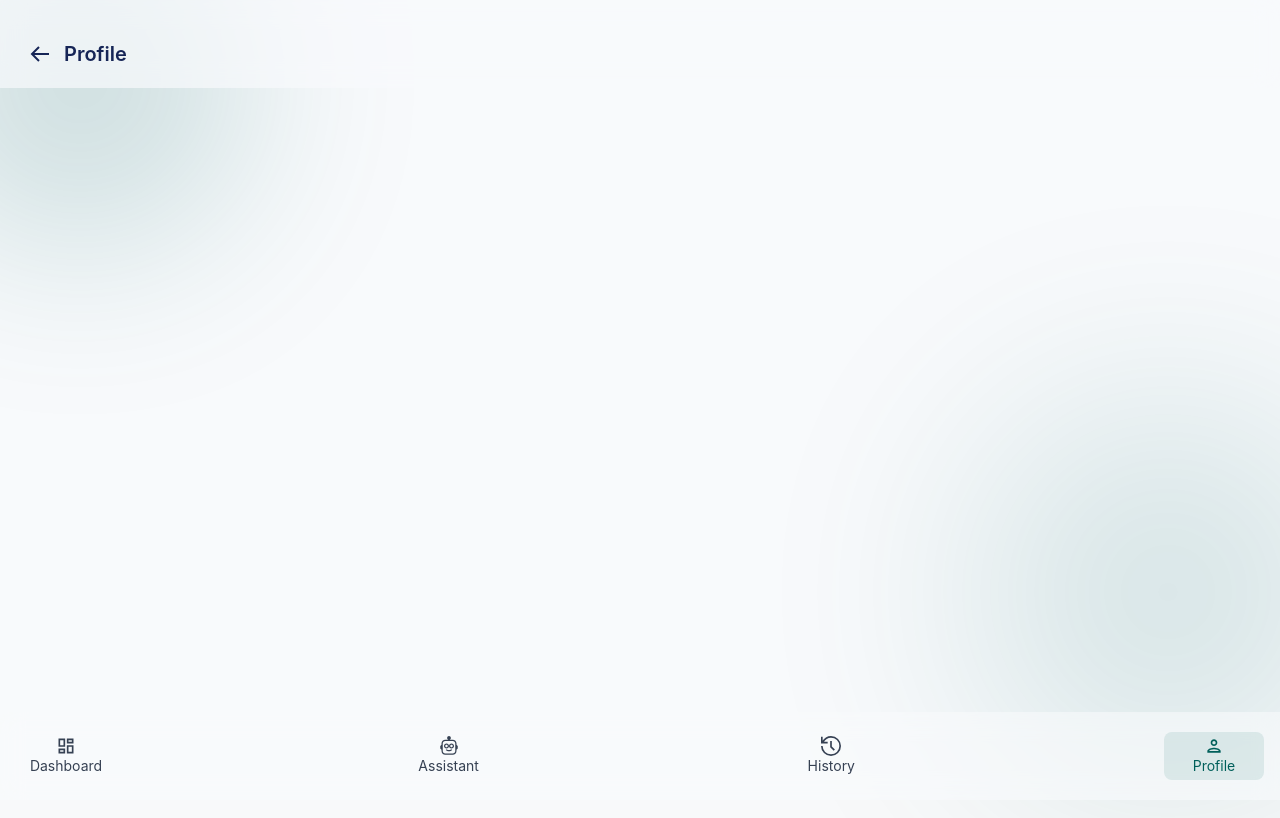
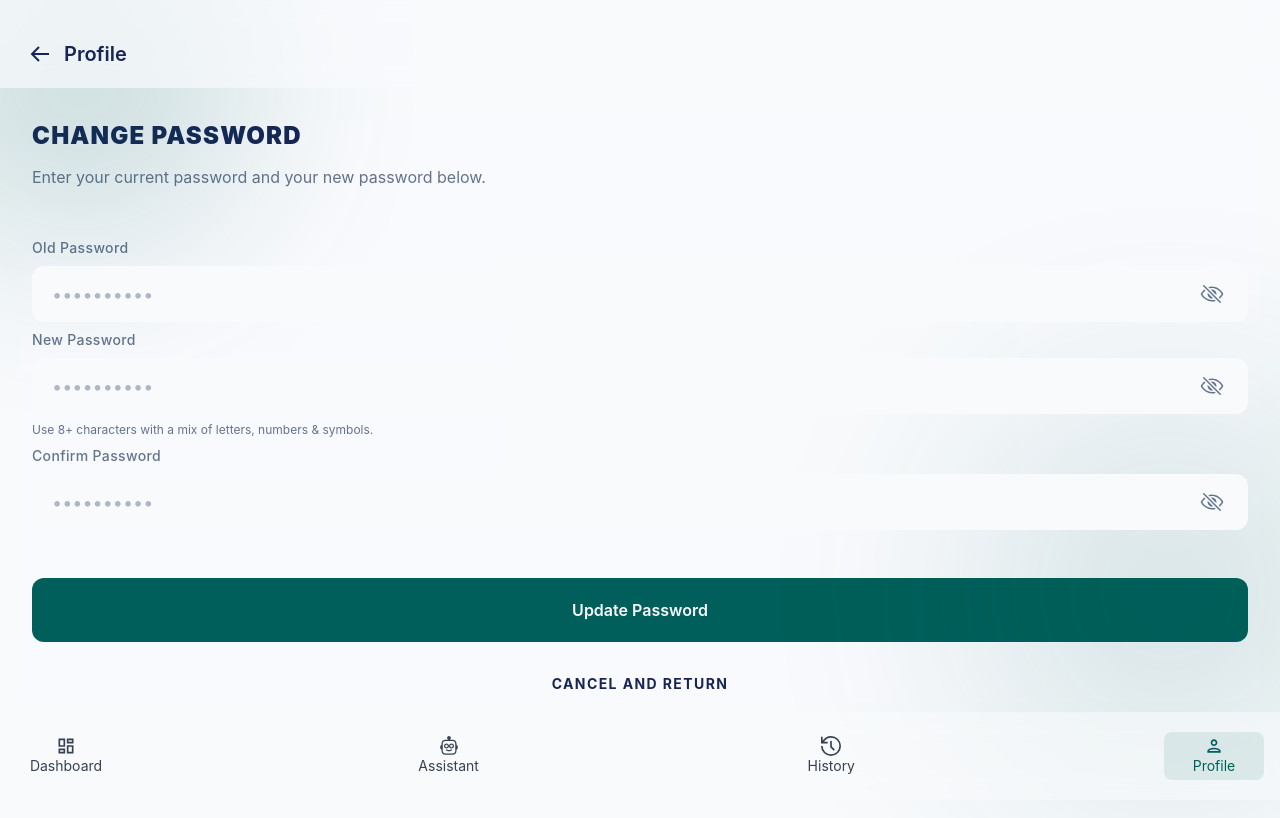
Before and after one commit to ak7prisma/cash-flow-intelligence, a React (Vite) app: page /profile/securityset in a window 1280 px wide. Shown: the top 818 px of the page. Built offline with nearby package versions, Linux system fonts and the light colour scheme.

Commit message:
feat: add security set

```diff
--- /dev/null
+++ b/src/component/auth/FormContainer.tsx
@@ -0,0 +1,11 @@
+interface FormContainerProps {
+    children: React.ReactNode,
+}
+
+export const FormContainer = ({ children } : FormContainerProps) => {
+  return (
+    <form className="flex flex-col justify-center gap-10 px-3 w-full bg-slate-50/20 dark:bg-slate-950/20">
+      {children}
+    </form>
+  );
+};
--- a/src/component/organism/ProfileHeader.tsx
+++ b/src/component/organism/ProfileHeader.tsx
@@ -1,10 +1,12 @@
 import { BiArrowBack } from "react-icons/bi";
+import { NavLink } from "react-router-dom";
 
 export default function ProfileHeader(){
+
     return(
-        <header className="flex items-center justify-start px-7 pb-5 pt-10 gap-3 text-blue-950 dark:text-cyan-400 font-semibold bg-slate-50/70 dark:bg-base-dark/10 backdrop-blur-md fixed top-0 right-0 left-0 z-50 transition-colors">
+        <NavLink to="/profile" className="flex items-center justify-start px-7 pb-5 pt-10 gap-3 text-blue-950 dark:text-cyan-400 font-semibold bg-slate-50/70 dark:bg-base-dark/10 backdrop-blur-md fixed top-0 right-0 left-0 z-50 transition-colors">
             <BiArrowBack className="text-2xl" />
             <h1 className="font-semibold text-xl">Profile</h1>
-        </header>
+        </NavLink>
     );
 }
--- a/src/component/ui/Button.tsx
+++ b/src/component/ui/Button.tsx
@@ -1,7 +1,38 @@
-export default function Button(){
-    return(
-        <button>
+interface ButtonProps {
+  text: string;
+  variant?: "primary" | "secondary" | "ghost";
+}
 
-        </button>
+export default function Button({ text, variant = "primary" }: Readonly<ButtonProps>) {
+
+  if (variant === "ghost") {
+    return (
+      <button
+        type="button"
+        className="w-full text-center py-2 text-blue-950 dark:text-slate-50 font-bold text-sm tracking-widest uppercase"
+      >
+        {text}
+      </button>
     );
+  }
+
+  if (variant === "secondary") {
+    return (
+      <button
+        type="button"
+        className="w-full h-16 rounded-xl border-2 border-teal-800 dark:border-cyan-400 text-teal-800 dark:text-cyan-400 font-semibold text-md"
+      >
+        {text}
+      </button>
+    );
+  }
+
+  return (
+    <button
+      type="button"
+      className="w-full h-16 rounded-xl bg-teal-800 dark:bg-cyan-400 text-slate-50 dark:text-slate-950 font-semibold text-md"
+    >
+      {text}
+    </button>
+  );
 }
--- /dev/null
+++ b/src/component/ui/FormHeader.tsx
@@ -0,0 +1,19 @@
+interface FormHeaderProps {
+    title: string,
+    subtitle: string,
+}
+
+export default function FormHeader ({ title, subtitle }: Readonly<FormHeaderProps>) {
+  return (
+    <div>
+      <h2 className="text-2xl font-black text-blue-950 dark:text-white mb-3 tracking-wider uppercase">
+        {title}
+      </h2>
+      {subtitle && (
+        <p className="text-base text-slate-500 dark:text-slate-400 leading-relaxed">
+          {subtitle}
+        </p>
+      )}
+    </div>
+  );
+};
--- a/src/component/ui/Input.tsx
+++ b/src/component/ui/Input.tsx
@@ -1,7 +1,47 @@
-export default function Input(){
-    return(
-        <input>
+import { useState } from "react";
+import { IoEyeOffOutline, IoEyeOutline } from "react-icons/io5";
 
-        </input>
-    );
+interface FormInputProps{
+    label: string,
+    type?: string,
+    placeholder?: string,
+    hint?: string,
 }
+
+export default function Input ({ label, type = "text", placeholder, hint }: Readonly<FormInputProps>) {
+
+  const isPassword = type === "password";
+  const [isActive, setIsActive] = useState(false);
+
+  return (
+    <div className="text-slate-500 dark:text-slate-400 my-2">
+      <label className="block text-sm font-medium mb-2 tracking-wide">
+        {label}
+      </label>
+      <div className="relative">
+        <input
+          type={isPassword && isActive ? "text" : type}
+          placeholder={placeholder}
+          className={`w-full h-14 px-5 rounded-xl bg-slate-50 dark:bg-slate-950/40 text-lg focus:ring-2 focus:ring-teal-800 dark:focus:ring-cyan-400 focus:outline-none transition-colors ${
+            isPassword ? 'pr-14' : 'pr-5'
+          }`}
+        />
+
+        {isPassword && (
+          <button
+            type="button"
+            className="absolute right-5 top-1/2 -translate-y-1/2 p-1 hover:opacity-70"
+            onClick={() => setIsActive(!isActive)}
+          >
+            {isActive ? <IoEyeOutline size={24} /> : <IoEyeOffOutline size={24} />}
+          </button>
+        )}
+      </div>
+      {hint && (
+        <p className="text-xs mt-2 block">
+          {hint}
+        </p>
+      )}
+    </div>
+  );
+};
--- a/src/pages/Profile.tsx
+++ b/src/pages/Profile.tsx
@@ -6,8 +6,7 @@ import { settingData, supportData } from '../data/profile';
 export default function Profile() {
 
   return (
-    <div className="min-h-screen  flex flex-col gap-6">
-
+    <div className="w-full flex flex-col gap-6">
       <ProfileFoto />
       <SettingList sectionTitle="SETTING" items={settingData as any} />
       <SettingList sectionTitle="SUPPORT" items={supportData as any} />
--- a/src/pages/profile/SecuritySet.tsx
+++ b/src/pages/profile/SecuritySet.tsx
@@ -1,7 +1,52 @@
-export default function SecuritySet(){
-    return(
-        <div>
+import FormHeader from '../../component/ui/FormHeader';
+import { FormContainer } from '../../component/auth/FormContainer';
+import Input from '../../component/ui/Input';
+import Button from '../../component/ui/Button';
 
-        </div>
-    );
-}
+export default function SecuritySettingContent () {
+  return (
+    <FormContainer>
+
+      <FormHeader
+        title="CHANGE PASSWORD"
+        subtitle="Enter your current password and your new password below."
+      />
+
+      {/* Form Inputs */}
+      <div>
+        <Input
+          label="Old Password"
+          type="password"
+          placeholder="••••••••••"
+        />
+
+        <Input
+          label="New Password"
+          type="password"
+          placeholder="••••••••••"
+          hint="Use 8+ characters with a mix of letters, numbers & symbols."
+        />
+
+        <Input
+          label="Confirm Password"
+          type="password"
+          placeholder="••••••••••"
+        />
+      </div>
+
+      {/* Form Actions */}
+      <div className="space-y-6">
+        <Button
+          text="Update Password"
+          variant="primary"
+        />
+
+        <Button
+          text="Cancel and Return"
+          variant="ghost"
+        />
+      </div>
+
+    </FormContainer>
+  );
+};
```
